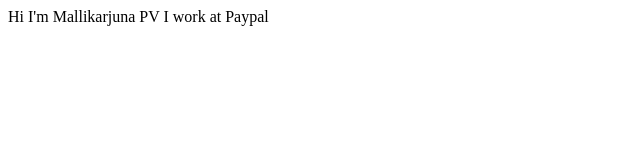
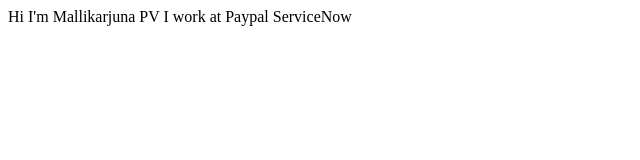
Before and after one commit to pvmallikarjuna/My-Student-Site, a plain HTML site: page index.html in a window 1280 px wide. Shown: the full height of the page, 0-640 px from the left. Drawn offline with Linux system fonts and the light colour scheme.

Commit message:
Updated JD

```diff
--- a/index.html
+++ b/index.html
@@ -8,6 +8,6 @@
 </head>
 <body>
     Hi I'm Mallikarjuna PV
-    I work at Paypal
+    I work at Paypal ServiceNow
 </body>
 </html>
```
